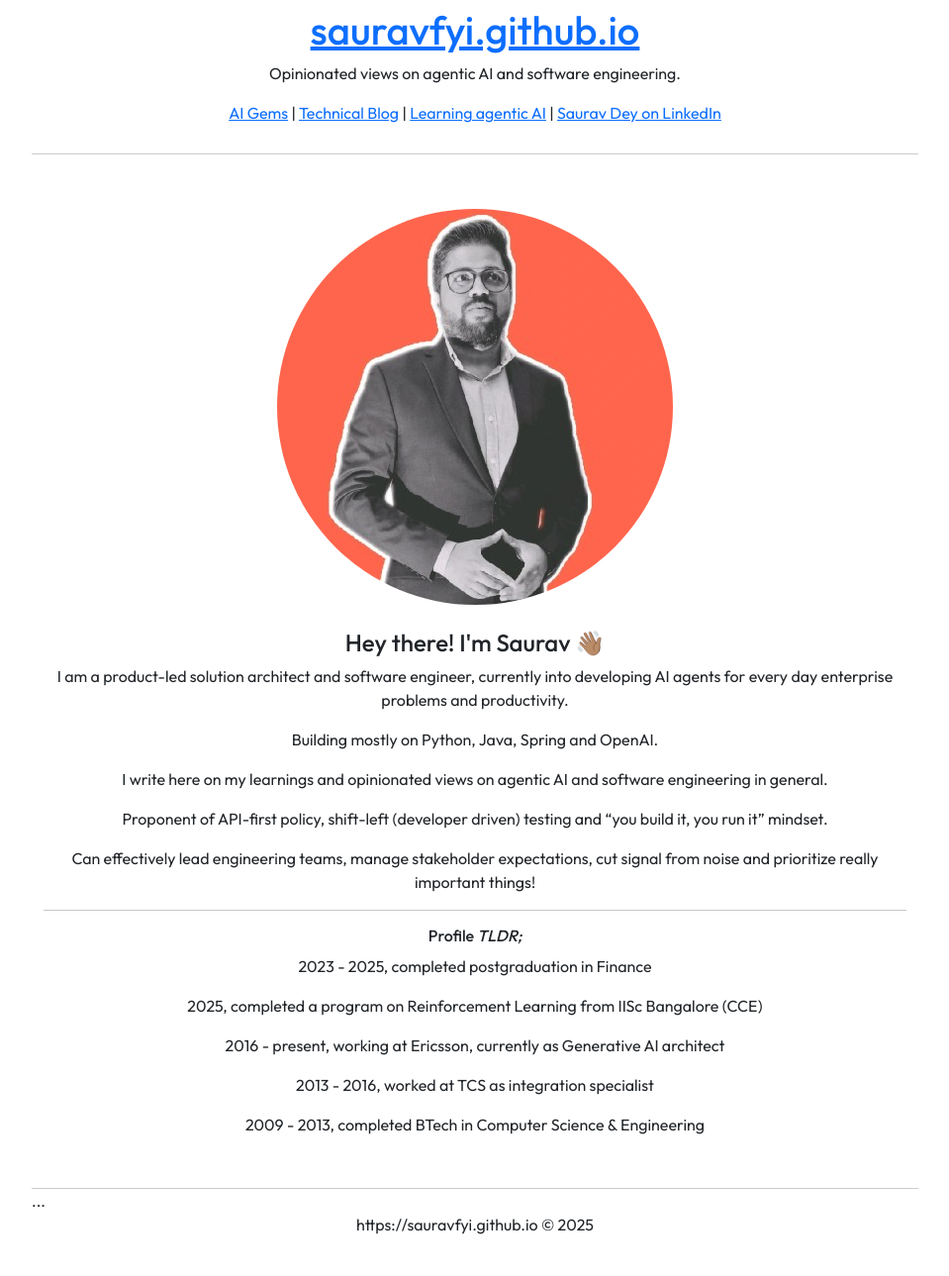
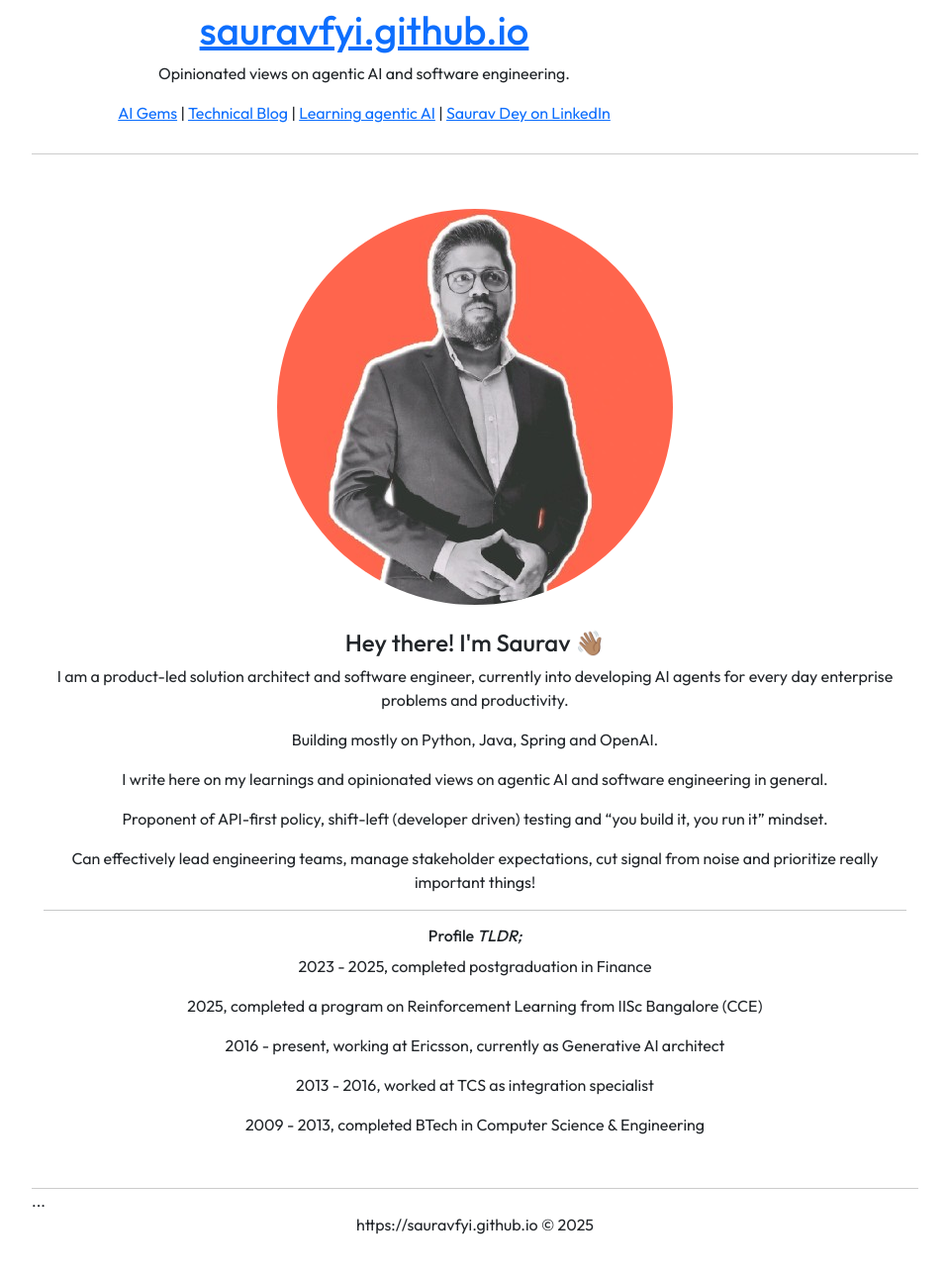
Before and after one commit to coffeeml/coffeeml.github.io, a Jekyll site: the page built from index.markdown, in a window 1280 px wide. Shown: the whole page at 99% size, without its empty margins (160-1119 px from the left). Built offline with Jekyll 4.4.1, drawn with Linux system fonts in a browser that asks for light colours.

Commit message:
Update default.html

```diff
--- a/_layouts/default.html
+++ b/_layouts/default.html
@@ -6,6 +6,7 @@
 <body>
   <div class="container">
     <div class="row content center-align">
+      <div class="col-9">
         <h1><a href="/">{{ site.title }}</a></h1>
         <p>{{ site.description }}</p>
         <p>{% for page in site.pages %}
@@ -13,8 +14,10 @@
             page.title }}</a> | {% endif %}
           {% endfor %} <a href="https://linkedin.com/in/sauravdey">Saurav Dey on LinkedIn</a>
         </p>
+      </div>
+      <div class="col-3">
         <!-- 📺 <a href="https://youtube.com/@SauravFYI">@SauravFYI</a> -->
-       <!-- <p>💲<a href="/trump">Things Trump said in his second term on trade, tariff and wars</a>💲</p> -->
+      </div>
     </div>
     <br />
     <br />
```
Lines whose indentation alone changed are shown as unchanged.
